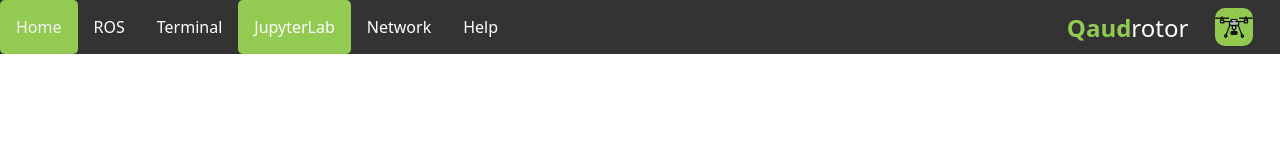
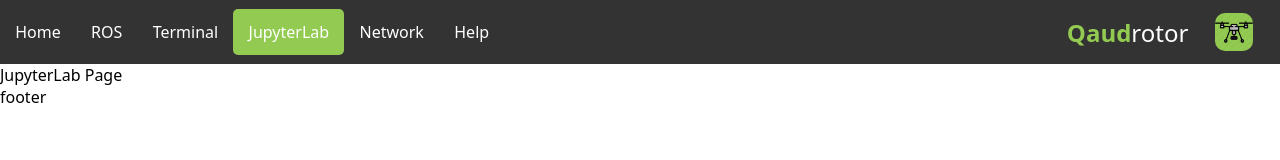
Before and after one commit to enavid/Quadrotor-HMI, a plain HTML site: page jupyterLab.html in a window 1280 px wide. Drawn offline with Linux system fonts and the light colour scheme.

Commit message:
fix link padding and margin

```diff
--- a/jupyterLab.html
+++ b/jupyterLab.html
@@ -30,6 +30,12 @@
                 <img src="./quadcopter.png" alt="quadcopter" id="quad-pic">
             </span>
         </header>
+        <section>
+            <p>JupyterLab Page</p>
+        </section>
+        <footer>
+            <p>footer</p>
+        </footer>
 
     </body>
 
--- a/style.css
+++ b/style.css
@@ -11,12 +11,13 @@ header {
     justify-content: space-between;
     align-items: center;
     background: #333333;
+    height: 4rem;
 }
 
 /* Navbar Styling */
 .navbar {
     display: flex;
-    justify-content: space-around;
+    justify-content: space-between;
     flex-basis: 30rem;
     list-style: none;
     margin: 0;
@@ -26,7 +27,8 @@ header {
 .navbar li a {
     color: #fff;
     display: block;
-    padding: 1rem;
+    padding: 0.75rem;
+    margin: 0 0.2rem;
     text-decoration: none;
 }
 
```
Also changed, not shown: help.html (+6 -0 lines), index.html (+3 -3 lines), network.html (+6 -0 lines), ros.html (+7 -0 lines), terminal.html (+6 -0 lines).
